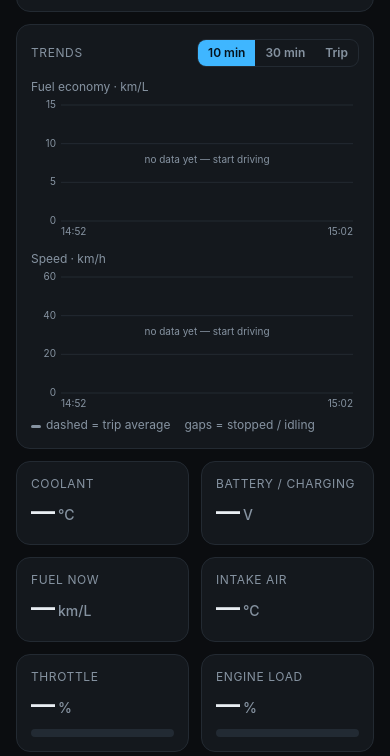
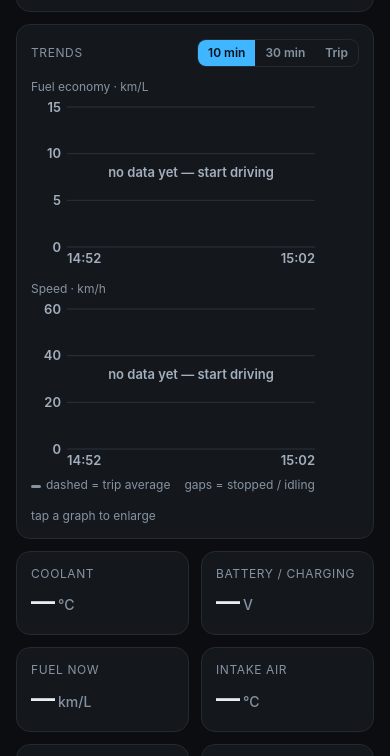
Before and after one commit to umerasghar-ps/pajero-dash, a plain HTML site: page index.html in a window 390 px wide. Shown: the part 958-1714 px from the top of the page. Drawn offline with Linux system fonts and the light colour scheme.

Commit message:
Classic view: thicker trend lines, bigger labels, latest-value dot, tap a graph to enlarge
Co-Authored-By: Claude Opus 5.5 <noreply@anthropic.com>

```diff
--- a/index.html
+++ b/index.html
@@ -72,7 +72,13 @@
   .seg{display:flex;border:1px solid var(--line);border-radius:9px;overflow:hidden}
   .seg button{border:0;border-radius:0;padding:5px 10px;font-size:12px;font-weight:600;background:transparent;color:var(--muted)}
   .seg button.on{background:var(--accent);color:#04121c}
-  canvas.trend{height:140px;margin-top:4px}
+  canvas.trend{height:170px;margin-top:4px;cursor:zoom-in}
+  #tzoom{display:none;position:fixed;inset:0;z-index:45;background:var(--bg);padding:12px 16px;flex-direction:column;gap:10px}
+  #tzoom.on{display:flex}
+  body.overheat #tzoom{animation:ohbg 1s infinite}
+  .tz-head{display:flex;align-items:center;gap:12px} .tz-head b{font-size:20px}
+  .tz-head .seg button{font-size:15px;padding:7px 14px}
+  #c-zoom{flex:1;width:100%;height:auto;min-height:0;margin:0;cursor:zoom-out}
   .livefuel{font-size:40px;color:var(--ok)}
   @media (max-width:480px){ .livefuel{font-size:34px} }
   #intro{margin-bottom:12px}
@@ -361,6 +367,9 @@
   </div>
 </div></div>
 
+<div id="tzoom"><div class="tz-head"><b id="tz-title"></b><span class="sub">tap the graph to close</span><span class="spacer"></span>
+  <div class="seg" id="tz-seg"><button data-r="600">10 min</button><button data-r="1800">30 min</button><button data-r="0">Trip</button></div>
+  <button id="tz-close">✕ Close</button></div><canvas id="c-zoom"></canvas></div>
 <div id="ohbanner">⚠ ENGINE HOT <span id="oh-temp"></span><small>Ease off · A/C off · heater full hot · pull over safely if it keeps rising<br>(tap to hide this box — the red screen stays until it cools)</small></div>
 
 <div class="card" id="intro">
@@ -419,7 +428,7 @@
       <canvas id="c-speed" class="trend"></canvas>
     </div>
   </div>
-  <div class="legend"><span><i style="background:var(--muted)"></i>dashed = trip average</span><span>gaps = stopped / idling</span></div>
+  <div class="legend"><span><i style="background:var(--muted)"></i>dashed = trip average</span><span>gaps = stopped / idling</span><span>tap a graph to enlarge</span></div>
   <div id="notes" class="notes"></div>
 </div>
 
@@ -952,7 +961,7 @@ function drawChart(){
   if (hist.length >= 2){
     const t0 = hist[hist.length-1].t - 600;
     for (const [k,c,sc] of [["speed","#3fb6ff",1],["coolant","#ff7a45",1],["rpm","#b37feb",1/50]]){
-      cx.strokeStyle = c; cx.lineWidth = 2; cx.beginPath(); let started = false;
+      cx.strokeStyle = c; cx.lineWidth = 3; cx.lineJoin = "round"; cx.beginPath(); let started = false;
       for (const h of hist){
         if (h[k] == null) continue;
         const x = (h.t - t0)/600*W, y = H - 4 - Math.min(160, h[k]*sc)/160*(H-8);
@@ -961,12 +970,30 @@ function drawChart(){
       cx.stroke();
     }
   }
-  cx.fillStyle = "#8693a1"; cx.font = "10px -apple-system,sans-serif";
+  cx.fillStyle = "#a3afbd"; cx.font = "600 13px -apple-system,sans-serif";
   cx.fillText("160", 4, 14); cx.fillText("0", 4, H-6);
 }
 
 // ---- Trends: km/L and speed over time
 let trendRange = 600;   // seconds; 0 = whole trip
+let zoomKey = null;     // "kmpl" | "speed" while a graph is shown full screen
+function openZoom(k){
+  zoomKey = k; $("tzoom").classList.add("on");
+  $("tz-title").textContent = k === "kmpl" ? "Fuel economy · km/L" : "Speed · km/h";
+  for (const x of document.querySelectorAll("#tz-seg button")) x.classList.toggle("on", +x.dataset.r === trendRange);
+  requestAnimationFrame(drawTrends);
+}
+function closeZoom(){ zoomKey = null; $("tzoom").classList.remove("on"); }
+$("c-kmpl").addEventListener("click", () => openZoom("kmpl"));
+$("c-speed").addEventListener("click", () => openZoom("speed"));
+$("tz-close").addEventListener("click", closeZoom);
+$("c-zoom").addEventListener("click", closeZoom);
+$("tz-seg").addEventListener("click", e => {
+  const b = e.target.closest("button"); if (!b) return;
+  trendRange = +b.dataset.r;
+  for (const x of document.querySelectorAll("#tz-seg button, #trend-seg button")) x.classList.toggle("on", +x.dataset.r === trendRange);
+  drawTrends();
+});
 document.getElementById("trend-seg").addEventListener("click", e => {
   const b = e.target.closest("button"); if (!b) return;
   trendRange = +b.dataset.r;
@@ -991,48 +1018,63 @@ function drawTrend(cv, buckets, key, color, ref, unit, minMax, step){
   if (!W) return;
   if (cv.width !== Math.round(W*dpr) || cv.height !== Math.round(H*dpr)){ cv.width = Math.round(W*dpr); cv.height = Math.round(H*dpr); }
   ctx.setTransform(dpr,0,0,dpr,0,0); ctx.clearRect(0,0,W,H);
-  const L = 30, R = 6, T = 6, Bm = 18, pw = W-L-R, ph = H-T-Bm;
+  const big = H > 260, F = big ? 18 : 13, LW = big ? 5 : 3.5;
+  const L = big ? 52 : 36, R = big ? 64 : 44, T = big ? 14 : 8, Bm = big ? 30 : 22, pw = W-L-R, ph = H-T-Bm;
   const vals = buckets.map(b => b[key]).filter(v => v != null);
   const ymax = Math.max(minMax, Math.ceil(Math.max(0, ...vals, ref || 0)/step)*step);
   const y = v => T + ph - v/ymax*ph, x = i => L + (i+0.5)/buckets.length*pw;
-  ctx.font = "10px -apple-system,sans-serif"; ctx.fillStyle = "#8693a1"; ctx.strokeStyle = "#232a32"; ctx.lineWidth = 1;
+  ctx.font = `600 ${F}px -apple-system,sans-serif`; ctx.fillStyle = "#a3afbd"; ctx.strokeStyle = "#2a323c"; ctx.lineWidth = 1;
   for (let v = 0; v <= ymax + 1e-9; v += step){
     ctx.beginPath(); ctx.moveTo(L, y(v)); ctx.lineTo(W-R, y(v)); ctx.stroke();
-    ctx.textAlign = "right"; ctx.fillText(String(v), L-5, y(v)+3);
+    ctx.textAlign = "right"; ctx.fillText(String(v), L-6, y(v)+F*.35);
   }
   if (!buckets.length) return;
   const t0 = buckets[0].t, t1 = buckets[buckets.length-1].t, clock = t => new Date(t*1000).toTimeString().slice(0,5);
-  ctx.textAlign = "left"; ctx.fillText(clock(t0), L, H-4);
-  ctx.textAlign = "right"; ctx.fillText(clock(t1), W-R, H-4);
+  ctx.textAlign = "left"; ctx.fillText(clock(t0), L, H-6);
+  ctx.textAlign = "right"; ctx.fillText(clock(t1), W-R, H-6);
   if (!vals.length){ ctx.textAlign = "center"; ctx.fillText("no data yet — start driving", L+pw/2, T+ph/2); return; }
   // area + line, broken where there is no value
-  ctx.strokeStyle = color; ctx.lineWidth = 2; ctx.fillStyle = color + "22";
+  ctx.strokeStyle = color; ctx.lineWidth = LW; ctx.lineJoin = "round"; ctx.lineCap = "round"; ctx.fillStyle = color + "38";
   let run = [];
   const flush = () => {
     if (!run.length) return;
     ctx.beginPath(); run.forEach(([px,py], k) => k ? ctx.lineTo(px,py) : ctx.moveTo(px,py)); ctx.stroke();
     ctx.lineTo(run[run.length-1][0], y(0)); ctx.lineTo(run[0][0], y(0)); ctx.closePath(); ctx.fill();
-    if (run.length === 1){ ctx.beginPath(); ctx.arc(run[0][0], run[0][1], 2, 0, 7); ctx.fillStyle = color; ctx.fill(); ctx.fillStyle = color + "22"; }
+    if (run.length === 1){ ctx.beginPath(); ctx.arc(run[0][0], run[0][1], LW, 0, 7); ctx.fillStyle = color; ctx.fill(); ctx.fillStyle = color + "38"; }
     run = [];
   };
   buckets.forEach((b, i) => { if (b[key] == null) flush(); else run.push([x(i), y(b[key])]); });
   flush();
+  // latest value: dot + number at the right end
+  let li = buckets.length - 1; while (li >= 0 && buckets[li][key] == null) li--;
+  if (li >= 0){
+    const lx = x(li), ly = y(buckets[li][key]);
+    ctx.beginPath(); ctx.arc(lx, ly, LW + 2, 0, 7); ctx.fillStyle = color; ctx.fill();
+    ctx.font = `800 ${F + 2}px -apple-system,sans-serif`; ctx.textAlign = "left";
+    ctx.fillText(buckets[li][key].toFixed(key === "kmpl" ? 1 : 0), Math.min(lx + 8, W - R + 4), Math.max(T + F, Math.min(T + ph, ly + F * .35)));
+    ctx.font = `600 ${F}px -apple-system,sans-serif`;
+  }
   if (ref){
-    ctx.setLineDash([5,4]); ctx.strokeStyle = "#8693a1"; ctx.lineWidth = 1.2;
+    ctx.setLineDash([7,5]); ctx.strokeStyle = "#a3afbd"; ctx.lineWidth = 1.6;
     ctx.beginPath(); ctx.moveTo(L, y(ref)); ctx.lineTo(W-R, y(ref)); ctx.stroke(); ctx.setLineDash([]);
-    ctx.fillStyle = "#c9d2db"; ctx.textAlign = "left"; ctx.fillText(`avg ${ref.toFixed(1)} ${unit}`, L+4, y(ref)-4);
+    ctx.fillStyle = "#dfe6ee"; ctx.textAlign = "left"; ctx.fillText(`avg ${ref.toFixed(1)} ${unit}`, L+6, y(ref)-6);
   }
 }
 function drawTrends(){
   const now = series.length ? series[series.length-1].t : Date.now()/1000;
   const t0 = trendRange ? now - trendRange : (series.length ? series[0].t : now - 60);
   const pts = series.filter(p => p.t >= t0);
-  const cvK = $("c-kmpl"), n = Math.max(10, Math.min(120, Math.floor((cvK.clientWidth || 300)/5)));
+  const cvK = $("c-kmpl"), n = Math.max(10, Math.min(60, Math.floor((cvK.clientWidth || 300)/9)));
   const buckets = bucketize(pts, t0, now, n);
   const tr = state.trip || {};
   const moving = pts.filter(p => p.s >= 3), avgSpeed = moving.length ? moving.reduce((a,p) => a+p.s, 0)/moving.length : null;
   drawTrend(cvK, buckets, "kmpl", "#3ddc84", tr.avg_kmpl, "km/L", 15, 5);
   drawTrend($("c-speed"), buckets, "speed", "#3fb6ff", avgSpeed, "km/h", 60, 20);
+  if (zoomKey){   // full-screen graph
+    const cz = $("c-zoom"), bz = bucketize(pts, t0, now, Math.max(20, Math.min(90, Math.floor((cz.clientWidth || 800)/12))));
+    if (zoomKey === "kmpl") drawTrend(cz, bz, "kmpl", "#3ddc84", tr.avg_kmpl, "km/L", 15, 5);
+    else drawTrend(cz, bz, "speed", "#3fb6ff", avgSpeed, "km/h", 60, 20);
+  }
   const kv = buckets.map(b => b.kmpl).filter(v => v != null);
   $("t-kmpl-note").textContent = kv.length ? `best ${Math.max(...kv).toFixed(1)} · worst ${Math.min(...kv).toFixed(1)}` : "";
   $("t-speed-note").textContent = pts.length ? `max ${Math.max(...pts.map(p => p.s)).toFixed(0)}${avgSpeed ? ` · avg moving ${avgSpeed.toFixed(0)}` : ""}` : "";
--- a/sw.js
+++ b/sw.js
@@ -1,7 +1,7 @@
 // Offline support: keep a copy of the app on the device.
 // Page: network first (so updates arrive when online), falls back to the saved copy offline.
 // Icons/manifest: saved copy first.
-const CACHE = "pajero-live-v8";
+const CACHE = "pajero-live-v9";
 const FILES = ["./", "./index.html", "./pro.html", "./manifest.webmanifest", "./icon-180.png", "./icon-192.png", "./icon-512.png"];
 
 self.addEventListener("install", e => {
```
